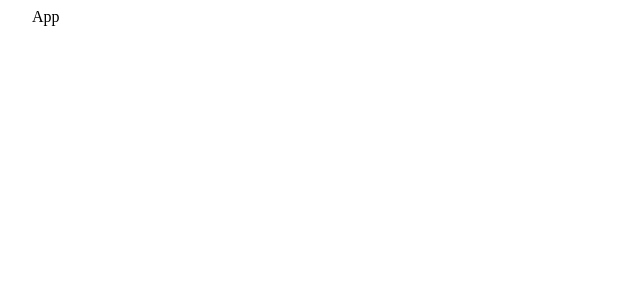
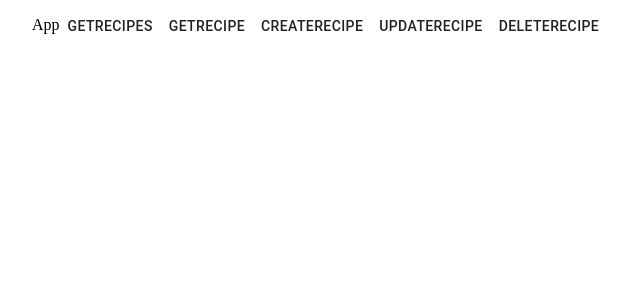
Before and after one commit to PercyJiang/recipe-keeper, a React (Create React App) app in the folder mongo-express-react/frontend/: page / in a window 1280 px wide. Shown: the top 300 px of the page, without its empty margins (0-640 px from the left). Built offline with nearby package versions, Linux system fonts and the light colour scheme.

Commit message:
tested api functions

```diff
--- a/mongo-express-react/frontend/package.json
+++ b/mongo-express-react/frontend/package.json
@@ -2,11 +2,13 @@
   "name": "frontend",
   "version": "0.1.0",
   "private": true,
+  "proxy": "http://localhost:5000",
   "dependencies": {
     "@material-ui/core": "^4.11.4",
     "@testing-library/jest-dom": "^5.14.1",
     "@testing-library/react": "^11.2.7",
     "@testing-library/user-event": "^12.8.3",
+    "axios": "^0.21.1",
     "react": "^17.0.2",
     "react-dom": "^17.0.2",
     "react-redux": "^7.2.4",
--- a/mongo-express-react/frontend/src/App.js
+++ b/mongo-express-react/frontend/src/App.js
@@ -1,8 +1,95 @@
 import React from "react";
-import { Container } from "@material-ui/core";
+import { Container, Button } from "@material-ui/core";
+
+import {
+  getRecipes,
+  getRecipe,
+  createRecipe,
+  updateRecipe,
+  deleteRecipe,
+} from "./api/recipes";
 
 const App = () => {
-  return <Container>App</Container>;
+  return (
+    <Container>
+      App
+      <Button
+        onClick={() => {
+          getRecipes().then((result) => console.log(result.data));
+        }}
+      >
+        getRecipes
+      </Button>
+      <Button
+        onClick={() => {
+          getRecipe("60cc121e31a80e364c7d6111")
+            .then((result) => console.log(result.data))
+            .catch((error, message) => {
+              console.log(error.response.data);
+            });
+        }}
+      >
+        getRecipe
+      </Button>
+      <Button
+        onClick={() => {
+          createRecipe({
+            Materials: ["Ramen", "Condiments", "Egg", "Small Pot"],
+            RecipeName: "Ramen",
+            Image: "None",
+            Creator: "Spongebob",
+            CreatedAt: "06-21-2021",
+            Steps: {
+              1: "Boil water in small pot",
+              2: "Put in ramen and condiments",
+              3: "Boil",
+              4: "Add egg",
+              5: "Boil",
+            },
+          }).then((result) => console.log(result.data));
+        }}
+      >
+        createRecipe
+      </Button>
+      <Button
+        onClick={() => {
+          updateRecipe("60d1581a40d013021e67e03b", {
+            Materials: ["Ramen", "Condiments", "Egg", "Small Pot"],
+            RecipeName: "Ramen",
+            Image: "None",
+            Creator: "Star",
+            CreatedAt: "06-21-2021",
+            Steps: {
+              1: "Boil water in small pot",
+              2: "Put in ramen and condiments",
+              3: "Boil",
+              4: "Add egg",
+              5: "Boil",
+            },
+          })
+            .then((result) => console.log(result.data))
+            .catch((error) => {
+              console.log(error);
+              console.log(error.status);
+              console.log(error.message);
+              console.log(error.headers);
+              console.log(error.body);
+            });
+        }}
+      >
+        updateRecipe
+      </Button>
+      <Button
+        onClick={() => {
+          deleteRecipe("60d1581a40d013021e67e03b").then((result) =>
+            console.log(result.data)
+          );
+        }}
+      >
+        deleteRecipe
+      </Button>
+    </Container>
+  );
 };
 
 export default App;
--- a/mongo-express-react/frontend/src/constants.js
+++ b/mongo-express-react/frontend/src/constants.js
@@ -1,4 +1,4 @@
-export const URL = "localhost:5000/recipes";
+export const URL = "http://localhost:5000/recipes";
 
 // action types
 export const CREATE = "CREATE";
```
Also changed, not shown: mongo-express-react/frontend/src/actions/recipes.js (+5 -5 lines), 1 other file (tests, documents, lock files or other folders).
